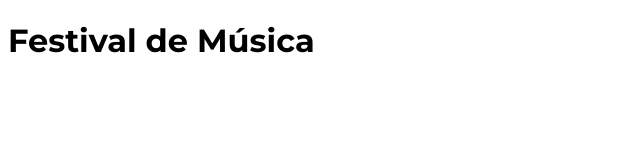
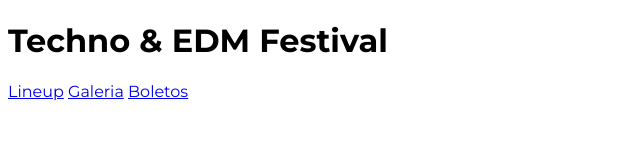
Before and after one commit to HzHaxx/Festival-de-Musica, a website: page index.html in a window 1280 px wide. Shown: the whole page, without its empty margins (0-640 px from the left). Drawn offline with nearby package versions, Linux system fonts and the light colour scheme; files that its build step writes are made by us from their sources.

Commit message:
Empezando...

```diff
--- a/index.html
+++ b/index.html
@@ -13,8 +13,18 @@
 </head>
 
 <body>
-    <h1 class="">Festival de Música</h1>
+    <header class="header">
+        <div class="contenedor contenido-header">
+            <h1>Techno & EDM Festival</h1>
 
+            <nav class="navegacion-principal">
+                <a href="#">Lineup</a>
+                <a href="#">Galeria</a>
+                <a href="#">Boletos</a>
+            </nav>
+
+        </div>
+    </header>
 </body>
 
 </html>
```
